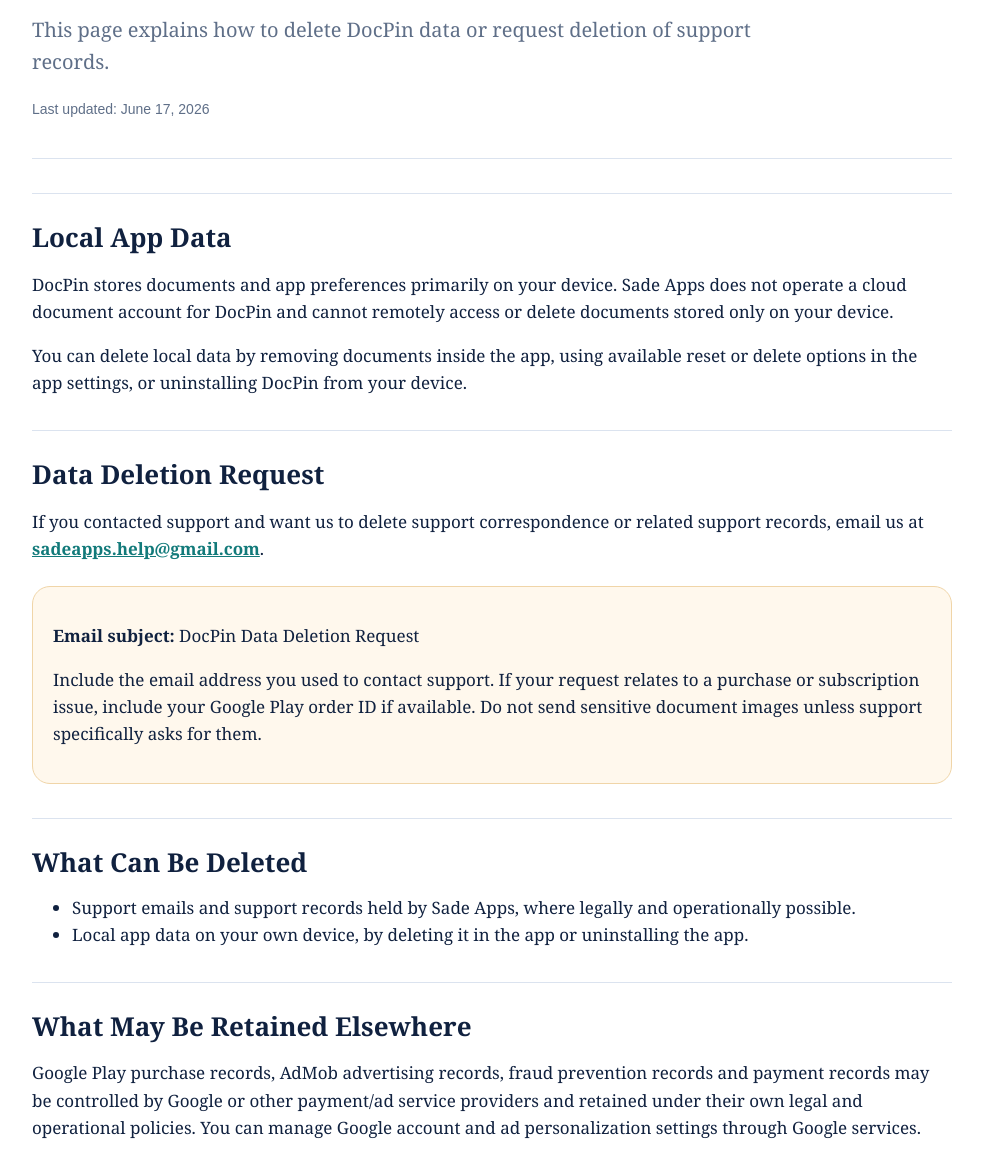
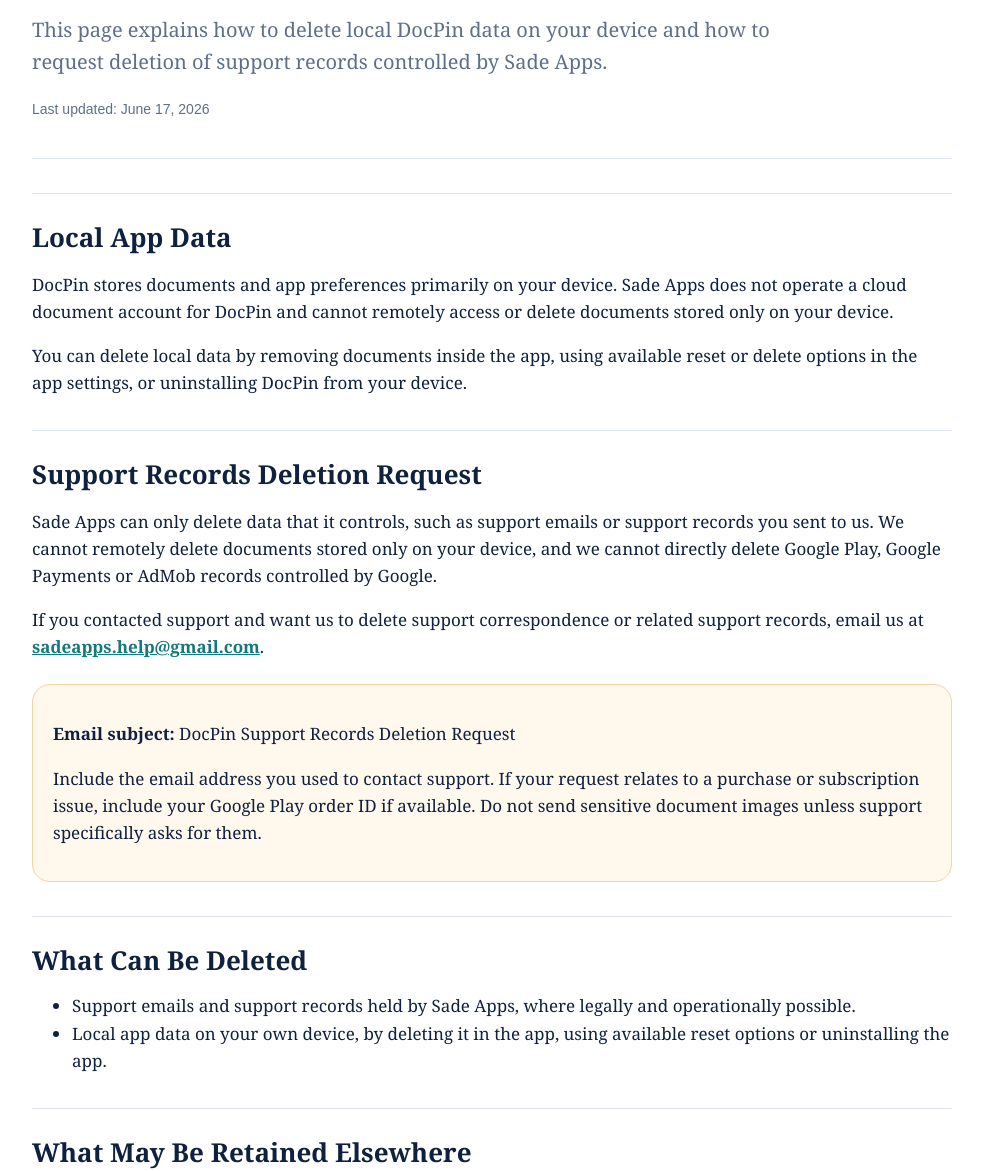
Before and after one commit to cemsrdgn/sadeapps-legal, a plain HTML site: page docpin/data-deletion.html in a window 1280 px wide. Shown: the part 134-1305 px from the top of the page, without its empty margins (148-1131 px from the left). Drawn offline with Linux system fonts and the light colour scheme.

Commit message:
Clarify DocPin data deletion scope

```diff
--- a/docpin/data-deletion.html
+++ b/docpin/data-deletion.html
@@ -11,7 +11,7 @@
     <header class="site-header">
       <div class="brand">Sade Apps / DocPin</div>
       <h1>Data Deletion Instructions</h1>
-      <p class="lead">This page explains how to delete DocPin data or request deletion of support records.</p>
+      <p class="lead">This page explains how to delete local DocPin data on your device and how to request deletion of support records controlled by Sade Apps.</p>
       <p class="meta">Last updated: June 17, 2026</p>
     </header>
 
@@ -22,10 +22,11 @@
     </section>
 
     <section>
-      <h2>Data Deletion Request</h2>
+      <h2>Support Records Deletion Request</h2>
+      <p>Sade Apps can only delete data that it controls, such as support emails or support records you sent to us. We cannot remotely delete documents stored only on your device, and we cannot directly delete Google Play, Google Payments or AdMob records controlled by Google.</p>
       <p>If you contacted support and want us to delete support correspondence or related support records, email us at <a href="mailto:sadeapps.help@gmail.com">sadeapps.help@gmail.com</a>.</p>
       <div class="notice">
-        <p><strong>Email subject:</strong> DocPin Data Deletion Request</p>
+        <p><strong>Email subject:</strong> DocPin Support Records Deletion Request</p>
         <p>Include the email address you used to contact support. If your request relates to a purchase or subscription issue, include your Google Play order ID if available. Do not send sensitive document images unless support specifically asks for them.</p>
       </div>
     </section>
@@ -34,7 +35,7 @@
       <h2>What Can Be Deleted</h2>
       <ul>
         <li>Support emails and support records held by Sade Apps, where legally and operationally possible.</li>
-        <li>Local app data on your own device, by deleting it in the app or uninstalling the app.</li>
+        <li>Local app data on your own device, by deleting it in the app, using available reset options or uninstalling the app.</li>
       </ul>
     </section>
 
```
